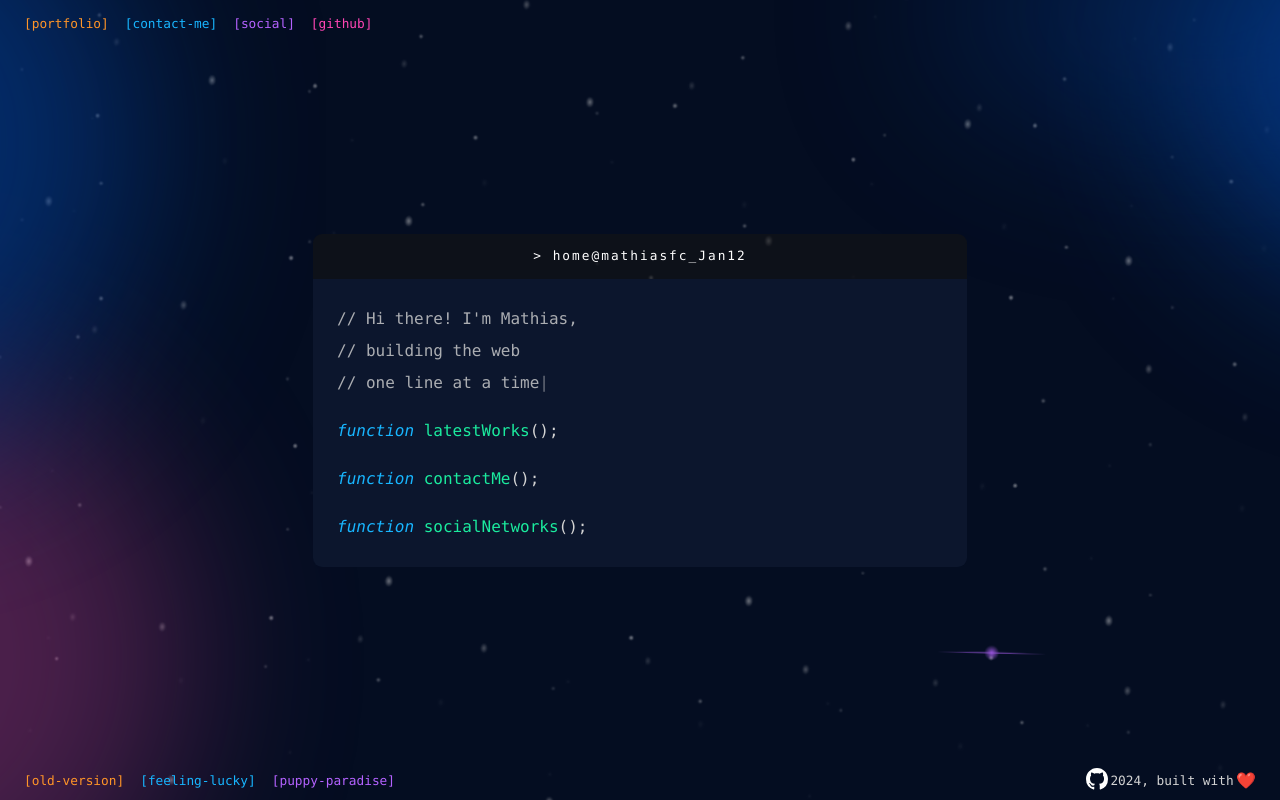
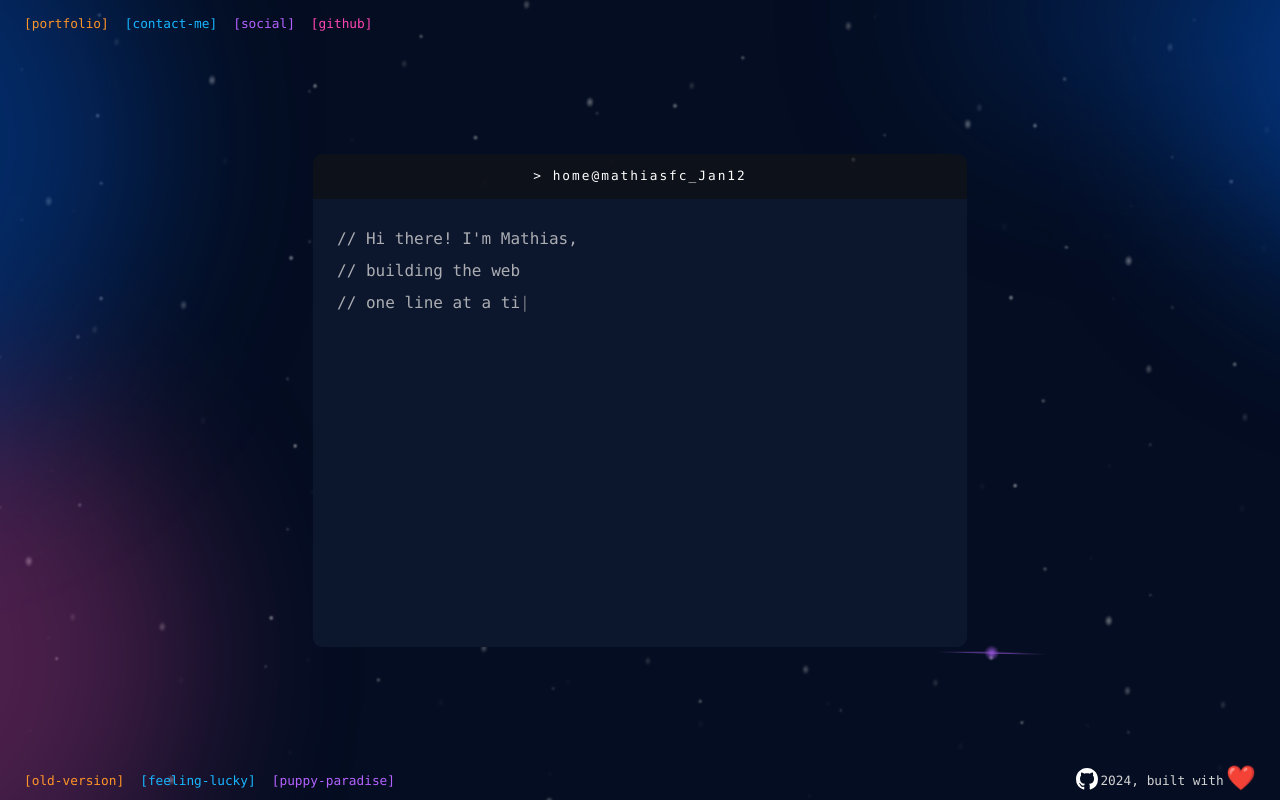
Before and after one commit to mathiasfc/portfolio, a Next.js app: page / in a window 1280 px wide. Built offline with nearby package versions, Linux system fonts and the light colour scheme.

Commit message:
:wrench: increase the delay to start typing animation

```diff
--- a/components/CommandTerminal/index.tsx
+++ b/components/CommandTerminal/index.tsx
@@ -26,7 +26,7 @@ const CommandTerminal = ({
   mobileText,
   desktopText,
   functions,
-  delayToShowFunctions = 3800,
+  delayToShowFunctions = 5800,
 }: CommandTerminalProps) => {
   const [showRedirectFunctions, setShowRedirectFunctions] = useState(false);
 
--- a/components/CommandTerminal/style.ts
+++ b/components/CommandTerminal/style.ts
@@ -45,7 +45,11 @@ export const CommandTerminalBody = styled.div`
   padding: 1.5rem;
   border-bottom-left-radius: 0.575rem;
   border-bottom-right-radius: 0.575rem;
-  min-height: 82px;
+  min-height: 288px;
+
+  @media (min-width: ${breakpoints.lg}) {
+    min-height: 448px;
+  }
 `;
 
 export const CodeBlock = styled.div`
@@ -78,6 +82,8 @@ export const CodeBlock = styled.div`
 
     .span-code-green {
       color: ${theme.colors.green};
+      transition: color 0.3s, background-color 0.3s;
+      border-radius: 0.2rem;
 
       &:hover {
         color: ${theme.colors.black};
--- a/components/Footer/style.ts
+++ b/components/Footer/style.ts
@@ -42,7 +42,7 @@ export const FooterCopyRight = styled.div`
   display: flex;
   align-items: center;
   justify-content: space-between;
-  width: 170px;
+  width: 180px;
 
   @media (max-width: ${breakpoints.sm}) {
     width: 160px;
@@ -63,5 +63,6 @@ export const OctoCatLink = styled.a`
 
 export const HeartEmoji = styled.span`
   color: #4654a3;
-  font-size: 1rem;
+  font-size: 1.5rem;
+  margin-top: -5px;
 `;
--- a/components/TypingAnimation/index.tsx
+++ b/components/TypingAnimation/index.tsx
@@ -23,7 +23,14 @@ const TypingAnimation = ({ text, speed = 50 }: TypingAnimationProps) => {
       }
     };
 
-    typeText();
+    let timeoutId = setTimeout(() => {
+      typeText();
+    }, 2000);
+
+    return () => {
+      // Clean up the timeout when the component unmounts
+      clearTimeout(timeoutId);
+    };
   }, [text, speed]);
 
   return (
```
